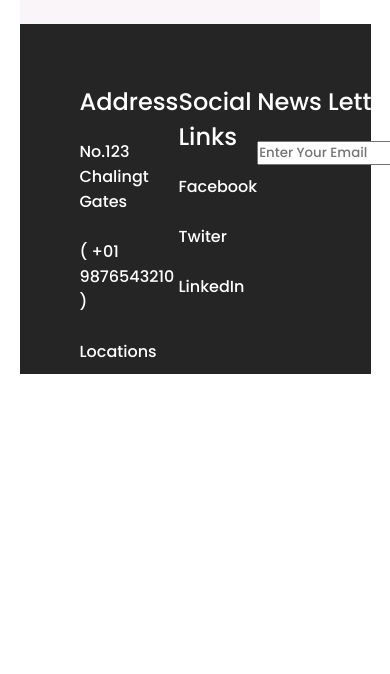
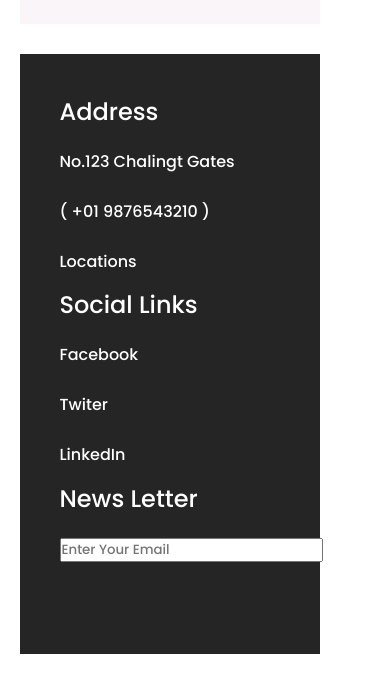
Before and after one commit to MaryamJami1/hakathon-practice, a plain HTML site: page index.html in a window 390 px wide. Shown: the part 8487-9161 px from the top of the page. Before the commit the page ends 8861 px from the top, so only its background shows below. Drawn offline with Linux system fonts and the light colour scheme.

Commit message:
make footer responsive

```diff
--- a/style.css
+++ b/style.css
@@ -899,19 +899,23 @@ width: 300px;
 
 
 .main-footer {
-    height: 350px;
+    height: 300px;
     width: 100%;
     background-color: #252525;
-    padding: 60px;
+    padding: 40px;
 }
 
 .child-main {
     height: 250px;
     width: 100%;
     display: flex;
-    justify-content: space-evenly;
+    justify-content: space-around;
 }
 
+.address{
+    height: 280px;
+    width: 30%;
+}
 
 .address h2 {
     color: white;
@@ -926,7 +930,10 @@ width: 300px;
 
 }
 
-
+.links{
+    height: 280px;
+    width: 30%;
+}
 
 .links h2 {
     color: white;
@@ -942,6 +949,11 @@ width: 300px;
 }
 
 
+.newsletter{
+    height: 280px;
+    width: 30%;
+}
+
 .newsletter h2 {
     color: white;
     padding-bottom: 20px;
@@ -949,4 +961,71 @@ width: 300px;
 }
 
 
-@media only screen and (max-width: 400px) {}
+@media only screen and (max-width: 400px) {
+
+
+
+
+.main-footer {
+    height: 600px;
+    width: 300px;
+    background-color: #252525;
+    margin-top: 30px;
+}
+
+.child-main {
+    height: 580px;
+    width: 220px;
+    flex-direction: column;
+
+}
+
+.address{
+    height: 220px;
+    width: 100%;
+}
+
+.address h2 {
+    color: white;
+    padding-bottom: 20px;
+
+}
+
+
+.address a {
+    text-decoration: none;
+    color: white;
+
+}
+
+.links{
+    height: 220px;
+    width: 100%;
+}
+
+.links h2 {
+    color: white;
+    padding-bottom: 20px;
+
+}
+
+
+.links a {
+    text-decoration: none;
+    color: white;
+
+}
+
+
+.newsletter{
+    height: 220px;
+    width: 100%;
+}
+
+.newsletter h2 {
+    color: white;
+    padding-bottom: 20px;
+
+}
+
+}
```
